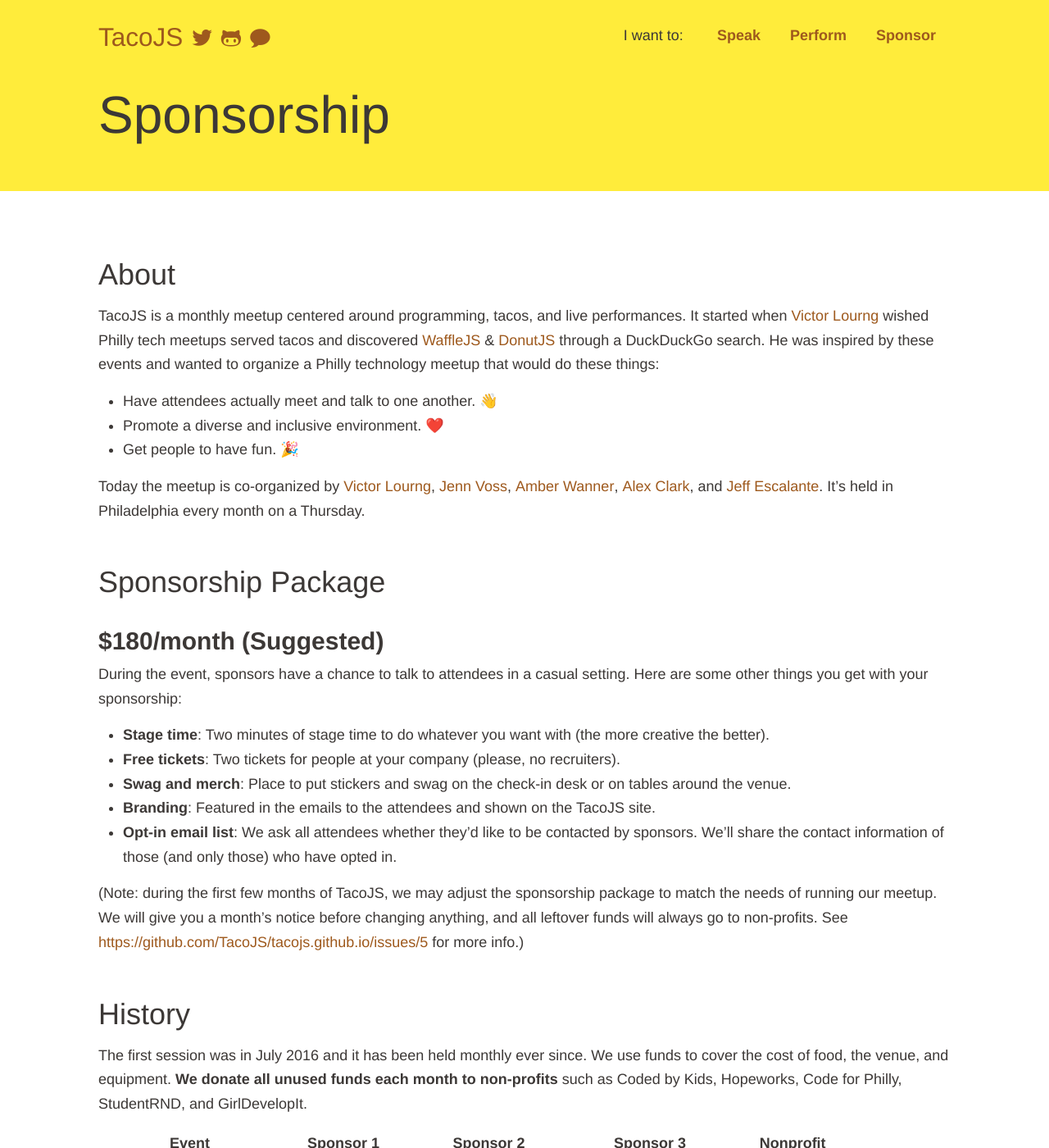
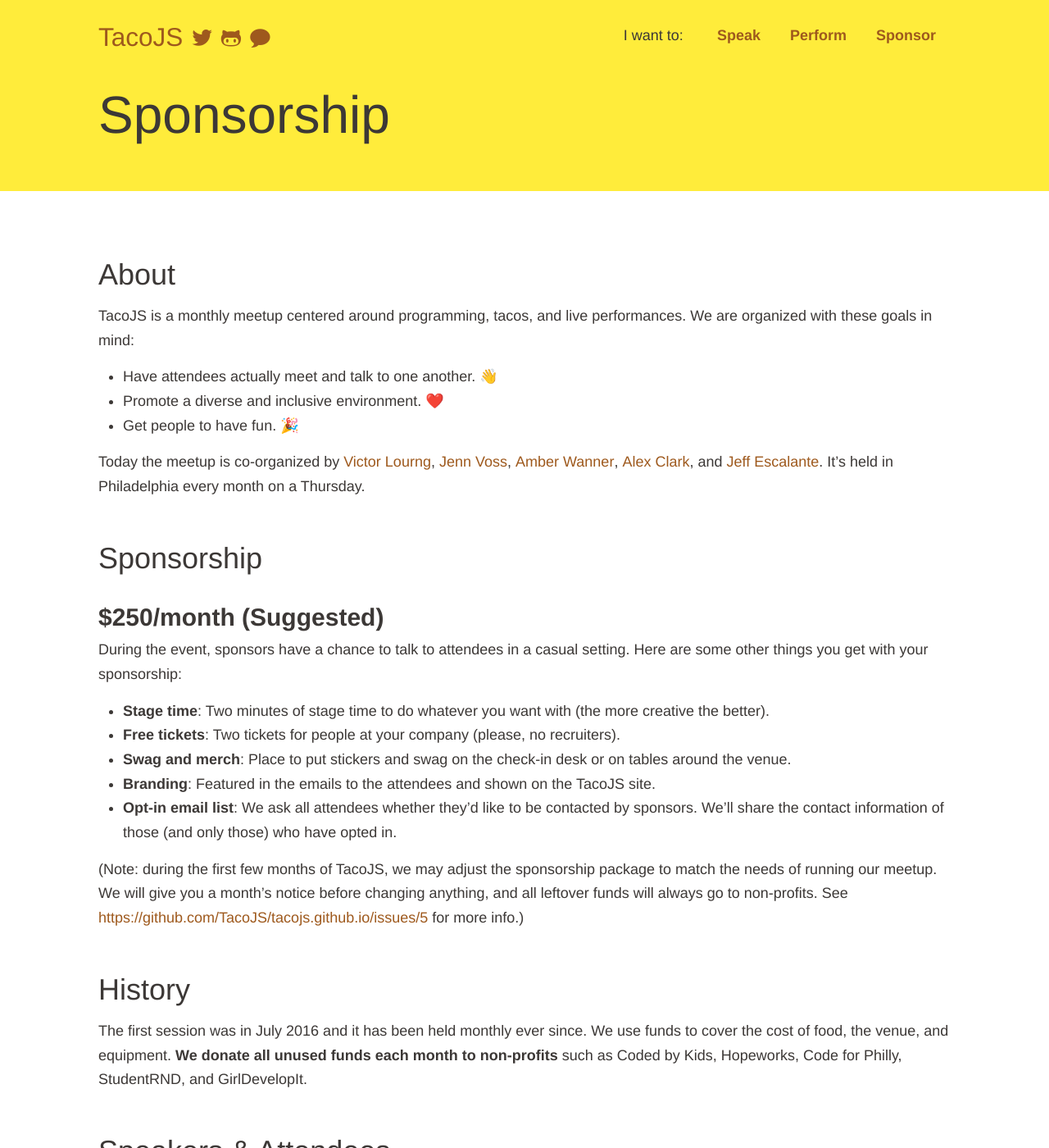
Before and after one commit to TacoJS/tacojs.github.io, a Jekyll site: the page built from pages/sponsorship.md, in a window 1280 px wide and 1400 px high. Shown: the whole window at 82% size. Built offline with Jekyll 4.4.1, drawn with Linux system fonts in a browser that asks for light colours; nearby versions of some CDN libraries; emoji names are drawn with the system emoji font; some web fonts are replaced; some of the changed text lies outside the part shown.

Commit message:
Update sponsorship information

```diff
--- a/pages/sponsorship.md
+++ b/pages/sponsorship.md
@@ -5,7 +5,8 @@
 ---
 
 ## About
-TacoJS is a monthly meetup centered around programming, tacos, and live performances. It started when <a href="https://twitter.com/{{ site.data.organizers.first.twitter }}">{{ site.data.organizers.first.name }}</a> wished Philly tech meetups served tacos and discovered <a href="https://wafflejs.com/" target="_blank">WaffleJS</a> &amp; <a href="https://donutjs.club/" target="_blank">DonutJS</a> through a DuckDuckGo search. He was inspired by these events and wanted to organize a Philly technology meetup that would do these things:
+
+TacoJS is a monthly meetup centered around programming, tacos, and live performances. We are organized with these goals in mind:
 
 - Have attendees actually meet and talk to one another. :wave:
 - Promote a diverse and inclusive environment. :heart:
@@ -14,9 +15,9 @@
 Today the meetup is co-organized by {% for organizer in site.data.organizers %}{% if site.data.organizers.last != organizer %}
   <a href="https://twitter.com/{{ organizer.twitter }}" target="_blank">{{ organizer.name }}</a>,{% else %} and <a href="https://twitter.com/{{ organizer.twitter }}" target="_blank">{{ organizer.name }}</a>.{% endif %}{% endfor %} It’s held in Philadelphia every month on a Thursday.
 
-## Sponsorship Package
+## Sponsorship
 
-### $180/month (Suggested)
+### $250/month (Suggested)
 
 During the event, sponsors have a chance to talk to attendees in a casual setting. Here are some other things you get with your sponsorship:
 
@@ -25,7 +26,6 @@
 - **Swag and merch**: Place to put stickers and swag on the check-in desk or on tables around the venue.
 - **Branding**: Featured in the emails to the attendees and shown on the TacoJS site.
 - **Opt-in email list**: We ask all attendees whether they’d like to be contacted by sponsors. We’ll share the contact information of those (and only those) who have opted in.
-<!-- - **Brunch**: Every three months, we invite sponsors, speakers and performers to have brunch together. -->
 
 (Note: during the first few months of TacoJS, we may adjust the sponsorship package to match the needs of running our meetup. We will give you a month's notice before changing anything, and all leftover funds will always go to non-profits. See [https://github.com/TacoJS/tacojs.github.io/issues/5](https://github.com/TacoJS/tacojs.github.io/issues/5) for more info.)
 
@@ -34,11 +34,11 @@
 
 <!-- Todo automate this -->
 
-|          | Event    | Sponsor 1 | Sponsor 2 | Sponsor 3 | Nonprofit     |
+<!-- |          | Event    | Sponsor 1 | Sponsor 2 | Sponsor 3 | Nonprofit     |
 | --------:|:-------- | --------- | --------- | --------- | ------------- |
 | **2016** | [July](/meetup/2016-july) | [FIS](http://www.fisglobal.com/About-Us/Careers) | [Visit Finland](http://www.visitfinland.com/) | OPEN | [Coded by Kids](http://www.codedbykids.com/) |
 |          | August | OPEN | OPEN | OPEN | TBD |
-|          | November | OPEN | OPEN | OPEN | TBD |
+|          | November | OPEN | OPEN | OPEN | TBD | -->
 
 ## Speakers & Attendees
 Our past speakers have worked as developers at established companies, as well as smaller startups. Here are a few of those companies:
```
